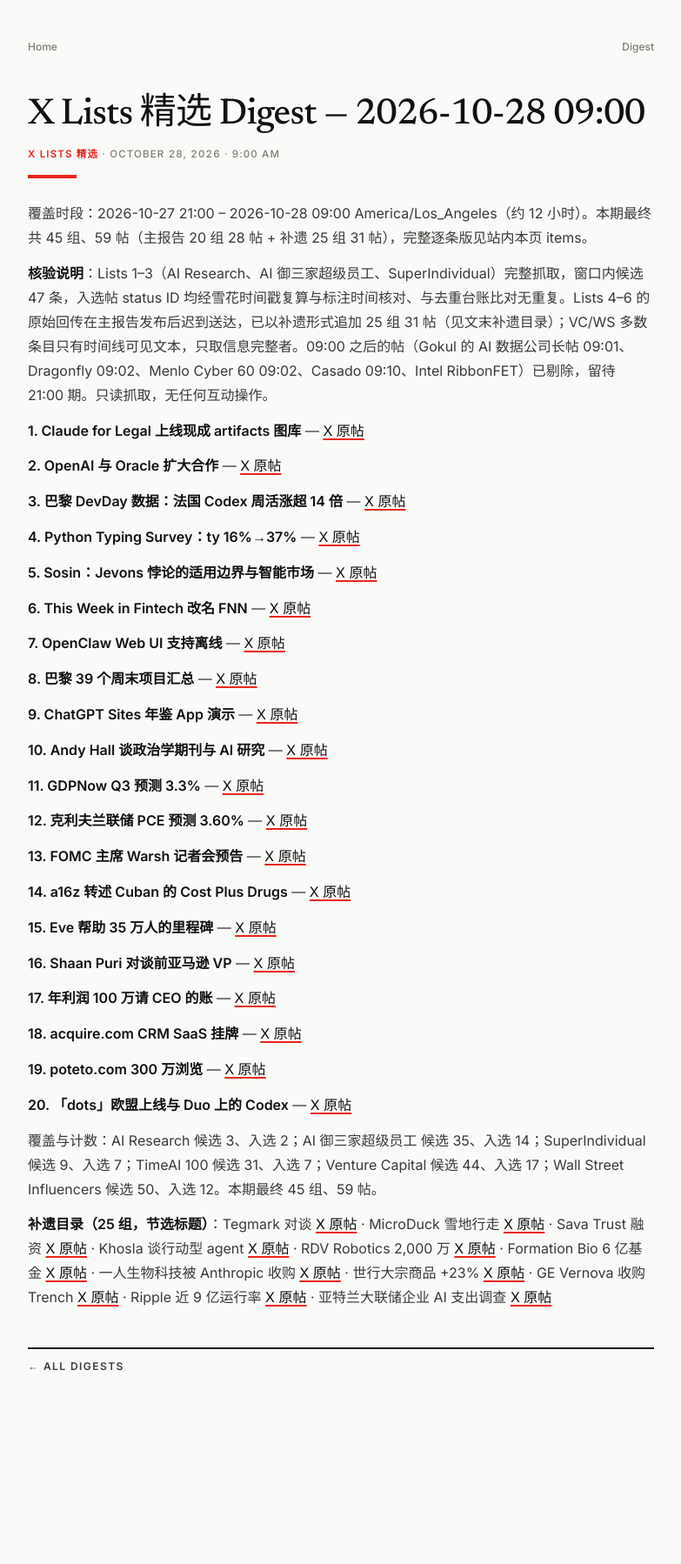
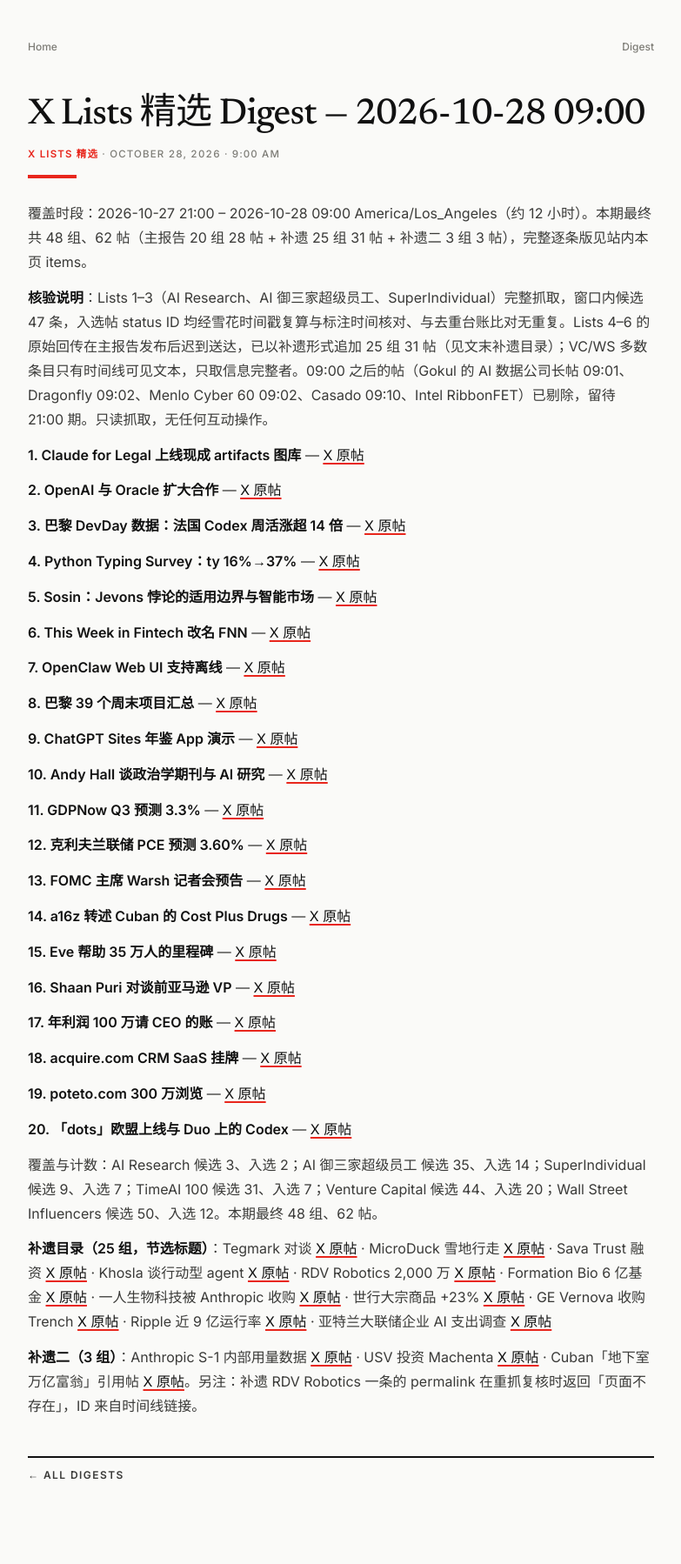
Before and after one commit to cptidiot/mzhao.me, a Jekyll site: the page built from _digests/2026-10-28-x-lists-0900.md, in a window 1280 px wide. Shown: the whole page at 87% size, without its empty margins (248-1031 px from the left). Built offline with Jekyll 4.4.1, drawn with Linux system fonts in a browser that asks for light colours; before the commit the page ends 1673 px from its top, so only the background shows below that.

Commit message:
Digest: x-lists 2026-10-28 supplement 2

```diff
--- a/_digests/2026-10-28-x-lists-0900.md
+++ b/_digests/2026-10-28-x-lists-0900.md
@@ -3,7 +3,7 @@
 section_name: X Lists 精选
 date: "2026-10-28 09:00:00 -0700"
 title: "X Lists 精选 Digest — 2026-10-28 09:00"
-excerpt: "本期最终 45 组 59 帖（含补遗 25 组 31 帖）：Claude for Legal 上线现成 artifacts 图库；OpenAI 与 Oracle 扩大合作（Oracle 应用进 ChatGPT、美国客户可用 Oracle 额度购买）；巴黎 DevDay 数据：法国 Codex 周活自年初涨超 14 倍；Python Typing Survey 中 ty 使用率 16%→37%；Sosin 警告 Jevons 悖论只在一段曲线成立、智能市场可能缩小；FOMC 决议日三读数：GDPNow Q3 3.3%、克利夫兰联储 PCE 预测 3.60%、Warsh 记者会 14:30 ET。补遗已追加：Lists 4–6 原始回传迟到送达（TimeAI 31、VC 44、Wall Street 50 条候选），经雪花核验后补入 25 组 31 帖；09:00 之后的 5 条（含 Gokul 的 AI 数据公司长帖 09:01）已剔除、留待晚间期。"
+excerpt: "本期最终 48 组 62 帖（含补遗 25 组 31 帖、补遗二 3 组 3 帖）：Claude for Legal 上线现成 artifacts 图库；OpenAI 与 Oracle 扩大合作（Oracle 应用进 ChatGPT、美国客户可用 Oracle 额度购买）；巴黎 DevDay 数据：法国 Codex 周活自年初涨超 14 倍；Python Typing Survey 中 ty 使用率 16%→37%；Sosin 警告 Jevons 悖论只在一段曲线成立、智能市场可能缩小；FOMC 决议日三读数：GDPNow Q3 3.3%、克利夫兰联储 PCE 预测 3.60%、Warsh 记者会 14:30 ET。补遗已追加：Lists 4–6 原始回传迟到送达（TimeAI 31、VC 44、Wall Street 50 条候选），经雪花核验后补入 25 组 31 帖；09:00 之后的 5 条（含 Gokul 的 AI 数据公司长帖 09:01）已剔除、留待晚间期。"
 items:
   - title: "Claude for Legal 上线现成 artifacts 图库"
     summary: "Anthropic 发布 Claude for Legal 新功能：一组可直接套用的 artifacts，覆盖合同审阅、监管动态扫描、引文核查等场景；从内置示例起步，接入自己的文档与连接器，再分享给业务同事。随帖附 1 分 13 秒视频与产品页链接（续帖）。"
@@ -276,8 +276,27 @@
     url: "https://x.com/Bank_of_Japan_e/status/2115413971742183613"
     link_label: "X 原帖"
 
+  - title: "补遗二｜Anthropic S-1 数据：内部 Claude 用量涨 250 倍，Token 是新的人头"
+    summary: "Glenn Solomon 梳理 Anthropic 招股文件：其内部 Claude 用量 2026 年 1–9 月涨约 250 倍，4 月内部使用成本已超工资总额（不含股权激励），9 月 Claude 写出其代码库九成以上贡献，人均营收从约 140 万升到约 660 万美元；结论是若其他团队复制这种增益，智能市场将远超预测。"
+    stat: "@glennsolomon"
+    time: "10-28 07:45"
+    url: "https://x.com/glennsolomon/status/2115454859432620290"
+    link_label: "X 原帖"
+  - title: "补遗二｜USV 投资 Machenta：机器人即时学习基础模型"
+    summary: "Rebecca Kaden 宣布 USV 投资 Machenta：即时学习基础模型让机器人快速学会物理任务、无需数天训练数据；USV 称之为把快速创造带进物理世界（Physical Vibe Coding）。"
+    stat: "@rebeccakaden"
+    time: "10-28 08:42"
+    url: "https://x.com/rebeccakaden/status/2115469309598187615"
+    link_label: "X 原帖"
+  - title: "补遗二｜a16z 引 Cuban：组织越不用 AI，独立创业者空间越大"
+    summary: "一句带过：a16z 引用 Cuban 判断，企业采用 AI 不足反而给吃透 AI 的独立创业者留出巨大空间，即其所谓「地下室万亿富翁」；与本期 Cuban 长访谈源帖对照看。"
+    stat: "@a16z"
+    time: "10-28 08:30"
+    url: "https://x.com/a16z/status/2115466241855107329"
+    link_label: "X 原帖"
+
 ---
-覆盖时段：2026-10-27 21:00 – 2026-10-28 09:00 America/Los_Angeles（约 12 小时）。本期最终共 45 组、59 帖（主报告 20 组 28 帖 + 补遗 25 组 31 帖），完整逐条版见站内本页 items。
+覆盖时段：2026-10-27 21:00 – 2026-10-28 09:00 America/Los_Angeles（约 12 小时）。本期最终共 48 组、62 帖（主报告 20 组 28 帖 + 补遗 25 组 31 帖 + 补遗二 3 组 3 帖），完整逐条版见站内本页 items。
 
 **核验说明**：Lists 1–3（AI Research、AI 御三家超级员工、SuperIndividual）完整抓取，窗口内候选 47 条，入选帖 status ID 均经雪花时间戳复算与标注时间核对、与去重台账比对无重复。Lists 4–6 的原始回传在主报告发布后迟到送达，已以补遗形式追加 25 组 31 帖（见文末补遗目录）；VC/WS 多数条目只有时间线可见文本，只取信息完整者。09:00 之后的帖（Gokul 的 AI 数据公司长帖 09:01、Dragonfly 09:02、Menlo Cyber 60 09:02、Casado 09:10、Intel RibbonFET）已剔除，留待 21:00 期。只读抓取，无任何互动操作。
 
@@ -321,6 +340,8 @@
 
 **20. 「dots」欧盟上线与 Duo 上的 Codex** — [X 原帖](https://x.com/Dimillian/status/2115450637521666055)
 
-覆盖与计数：AI Research 候选 3、入选 2；AI 御三家超级员工 候选 35、入选 14；SuperIndividual 候选 9、入选 7；TimeAI 100 候选 31、入选 7；Venture Capital 候选 44、入选 17；Wall Street Influencers 候选 50、入选 12。本期最终 45 组、59 帖。
+覆盖与计数：AI Research 候选 3、入选 2；AI 御三家超级员工 候选 35、入选 14；SuperIndividual 候选 9、入选 7；TimeAI 100 候选 31、入选 7；Venture Capital 候选 44、入选 20；Wall Street Influencers 候选 50、入选 12。本期最终 48 组、62 帖。
 
 **补遗目录（25 组，节选标题）**：Tegmark 对谈 [X 原帖](https://x.com/tegmark/status/2115465861377020202) · MicroDuck 雪地行走 [X 原帖](https://x.com/lukas_m_ziegler/status/2115350320754700721) · Sava Trust 融资 [X 原帖](https://x.com/savatrust/status/2115436633818382391) · Khosla 谈行动型 agent [X 原帖](https://x.com/vkhosla/status/2115472841915420982) · RDV Robotics 2,000 万 [X 原帖](https://x.com/MaCVentureCap/status/2115465311747228033) · Formation Bio 6 亿基金 [X 原帖](https://x.com/a16z/status/2115447517639061899) · 一人生物科技被 Anthropic 收购 [X 原帖](https://x.com/polinapompliano/status/2115459535074968059) · 世行大宗商品 +23% [X 原帖](https://x.com/WorldBankGroup/status/2115447202294452500) · GE Vernova 收购 Trench [X 原帖](https://x.com/GEVernova/status/2115459787173384702) · Ripple 近 9 亿运行率 [X 原帖](https://x.com/bgarlinghouse/status/2115447688875679834) · 亚特兰大联储企业 AI 支出调查 [X 原帖](https://x.com/AtlantaFed/status/2115473364953252254)
+
+**补遗二（3 组）**：Anthropic S-1 内部用量数据 [X 原帖](https://x.com/glennsolomon/status/2115454859432620290) · USV 投资 Machenta [X 原帖](https://x.com/rebeccakaden/status/2115469309598187615) · Cuban「地下室万亿富翁」引用帖 [X 原帖](https://x.com/a16z/status/2115466241855107329)。另注：补遗 RDV Robotics 一条的 permalink 在重抓复核时返回「页面不存在」，ID 来自时间线链接。
```
